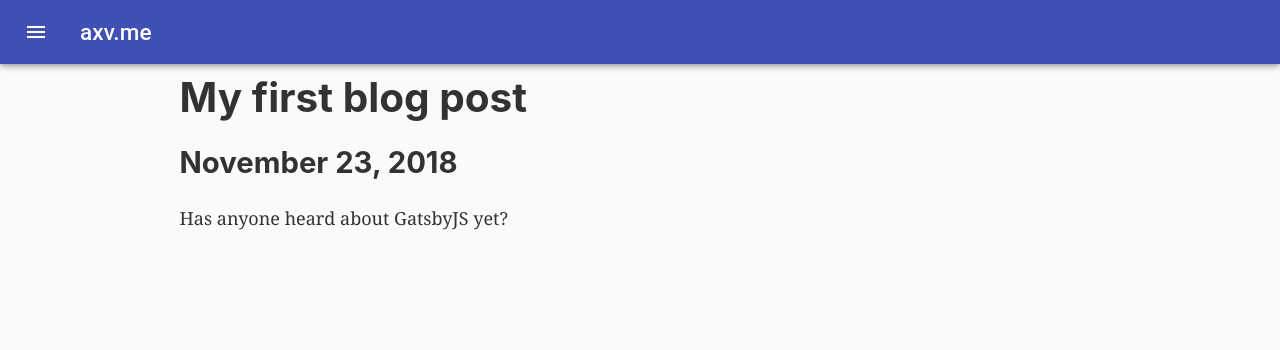
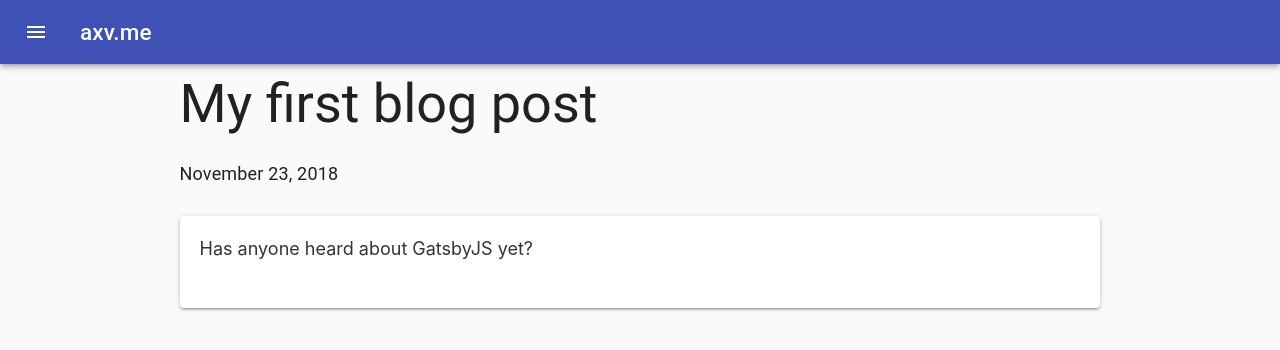
Before and after one commit to abhi-test-org/mando-blog, a Gatsby site: page /blog/gatsby-transformer-remark-plugin in a window 1280 px wide. Built offline with nearby package versions, Linux system fonts and the light colour scheme; Gatsby itself is replaced by a stand-in of ours.

Commit message:
Implemented some fancy new stylings to the blog post
Blended the generated HTML style in with the material UI style - added some new compoments to the blog post template.

```diff
--- a/src/blog-posts/tutorial_plugin_gatsby-transformer-remark.md
+++ b/src/blog-posts/tutorial_plugin_gatsby-transformer-remark.md
@@ -1,7 +1,7 @@
 ---
 path: "/blog/gatsby-transformer-remark-plugin"
 date: "2018-11-24"
-title: "The gatsby-transformer-remark Plugin"
+title: "Gatsby Plugin: gatsby-transformer-remark"
 ---
 
 The [`gatsby-transformer-remark`](https://www.gatsbyjs.org/docs/adding-markdown-pages/#transforming-markdown--gatsby-transformer-remark) plugin tells Gatsby how to recognize files which are markdown and read the contents. _This plugin must be used if you intend to use markdown files as a source of content in your Gatsby site_.
@@ -20,7 +20,7 @@ title: "My first blog post"
   - **IMPORTANT**: _Any time you add or remove values to the frontmatter, YOU MUST RESTART YOUR GATSBY SITE_
     - Changes like this to the frontmatter block ARE NOT reflected in GraphQL after saving - the site needs to be rebuilt in order for the posts to contain the updated metadata
 - The rest of the markdown content is rendered by the plugin as HTML content
-  - It's format DOES NOT MATTER - this is just the markdown "content" rendered as HTML
+  - It's format does not matter - this is just the markdown "content" rendered as HTML
 
 ## Adding a Source
 With the plugin added, it's time to give your Gatsby site some markdown files to work with.
@@ -91,6 +91,5 @@ Launch your Gatsby site and navigate to `localhost:8000/__graphql` and play arou
 2. _**All Markdown files must be prefaced with a properly-formatted metadata block**_
     - See section "The Markdown Files" above
 3. _**Changes made to `frontmatter` on Markdown files ARE NOT immediately reflected after saving when using `gatsby develop`**_
-    - It seems some changes are reflected, but GraphQL may behave strangely (like create erroneous null entries)
+    - It seems some changes are reflected, but GraphQL may behave strangely (like creating erroneous null entries)
     - To get around this, simply kill and restart the `gatsby develop` service after you make any changes to existing markdown files' metadata blocks
-4.
--- a/src/pages/blog.js
+++ b/src/pages/blog.js
@@ -30,6 +30,7 @@ export const pageQuery = graphql`
       edges {
         node {
           id
+          timeToRead
           excerpt(pruneLength: 250)
           frontmatter {
             date(formatString: "MMMM DD, YYYY")
--- a/src/templates/blog-template.js
+++ b/src/templates/blog-template.js
@@ -2,6 +2,10 @@ import React from "react"
 import { graphql } from "gatsby"
 import Grid from '@material-ui/core/Grid';
 import Layout from '../components/layout'
+import Paper from '@material-ui/core/Paper';
+import Typography from '@material-ui/core/Typography';
+
+import blogTemplateStyles from '../templates/blog-template.module.css'
 
 export default function Template({
   data, // this prop will be injected by the GraphQL query below.
@@ -11,16 +15,17 @@ export default function Template({
   return (
     <Layout>
         <Grid item xs={12}>
-        <div className="blog-post-container">
-            <div className="blog-post">
-                <h1>{frontmatter.title}</h1>
-                <h2>{frontmatter.date}</h2>
-                <div
-                className="blog-post-content"
-                dangerouslySetInnerHTML={{ __html: html }}
-                />
-        </div>
-    </div>
+          <Typography variant="h3">{frontmatter.title}</Typography>
+          <br/>
+          <Typography variant="subtitle1"> {frontmatter.date} </Typography>
+          <br/>
+          <Paper >
+            {/* Since the HTML for blog posts is set using the dangerouslySetInnerHTML method, this div WILL NOT use material
+            UI elements - to combat this, I've manually provided the same font-family used by default for Material UI's Typography component */}
+            <div
+              className={blogTemplateStyles.blogPostContent}
+              dangerouslySetInnerHTML={{ __html: html }} />
+          </Paper>
         </Grid>
     </Layout>
   )
--- /dev/null
+++ b/src/templates/blog-template.module.css
@@ -0,0 +1,4 @@
+.blogPostContent {
+    padding: 20px;
+    font-family: '-apple-system', 'BlinkMacSystemFont', '"Segoe UI"', 'Roboto', '"Helvetica Neue"', 'Arial', 'sans-serif', '"Apple Color Emoji"', '"Segoe UI Emoji"', '"Segoe UI Symbol"';
+}
```
Also changed, not shown: src/components/post-link.js (+15 -4 lines).
